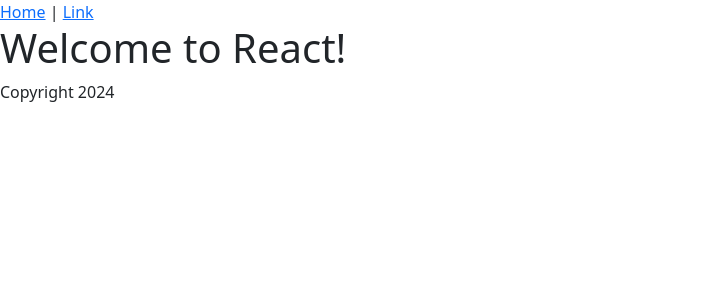
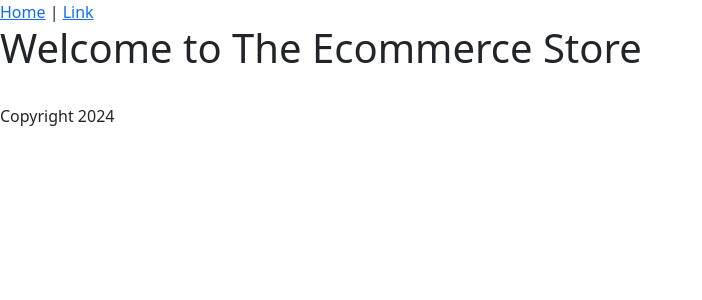
Before and after one commit to matthewdillender/react-e-commerce, a React (Vite) app: page / in a window 1280 px wide. Shown: the top 300 px of the page, without its empty margins (0-702 px from the left). Built offline with nearby package versions, Linux system fonts and the light colour scheme.

Commit message:
add files

```diff
--- a/src/components/HomePage.jsx
+++ b/src/components/HomePage.jsx
@@ -1,7 +1,8 @@
 export function HomePage() {
   return (
     <main>
-      <h1>Welcome to React!</h1>
+      <h1>Welcome to The Ecommerce Store</h1>
+      <img src="" alt="" />
     </main>
   );
 }
```
Also changed, not shown: src/services/authServices.jsx (added), src/services/axiosinstance.jsx (added), src/services/orderService.jsx (added), src/services/productService.jsx (added), 1 other file (tests, documents, lock files or other folders).
